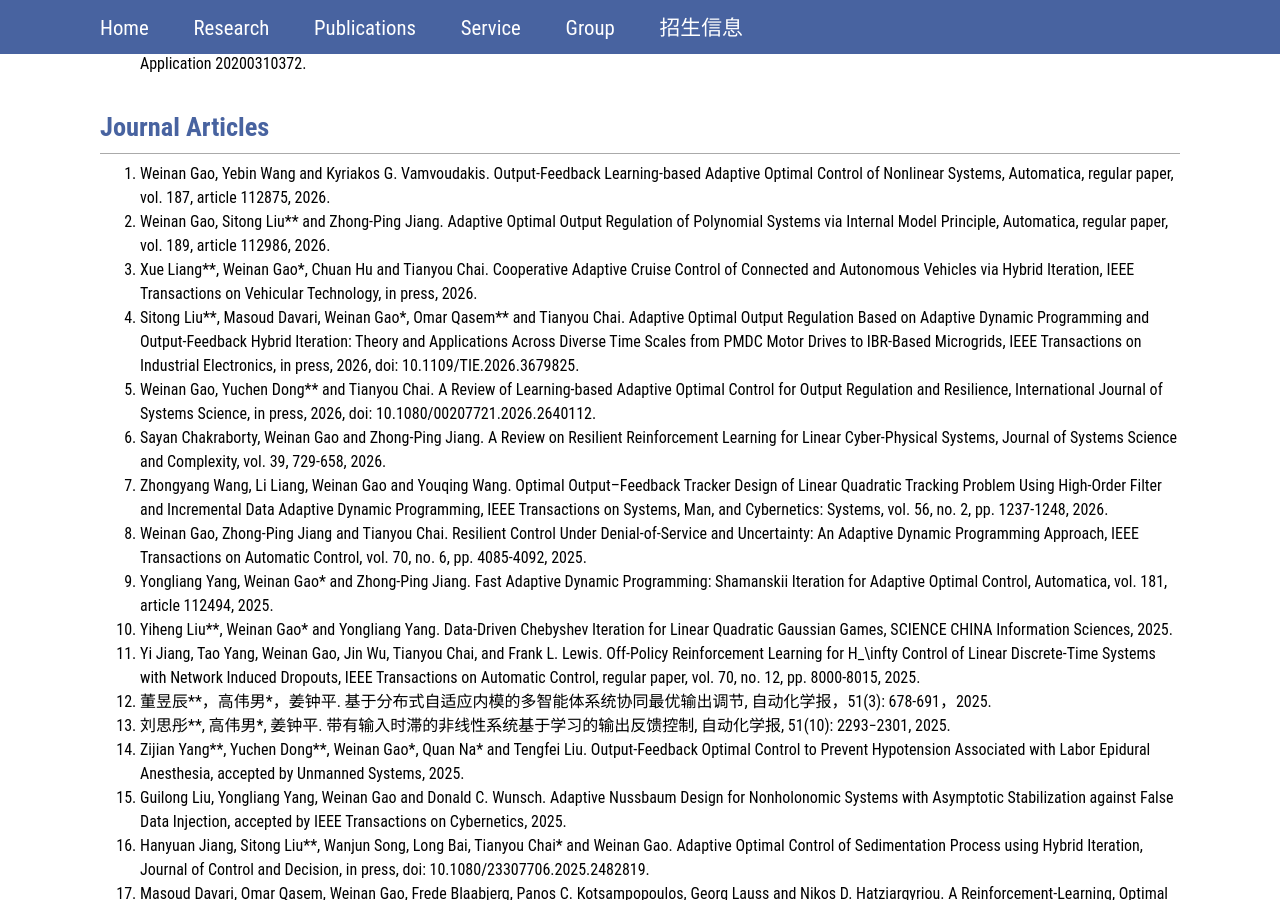
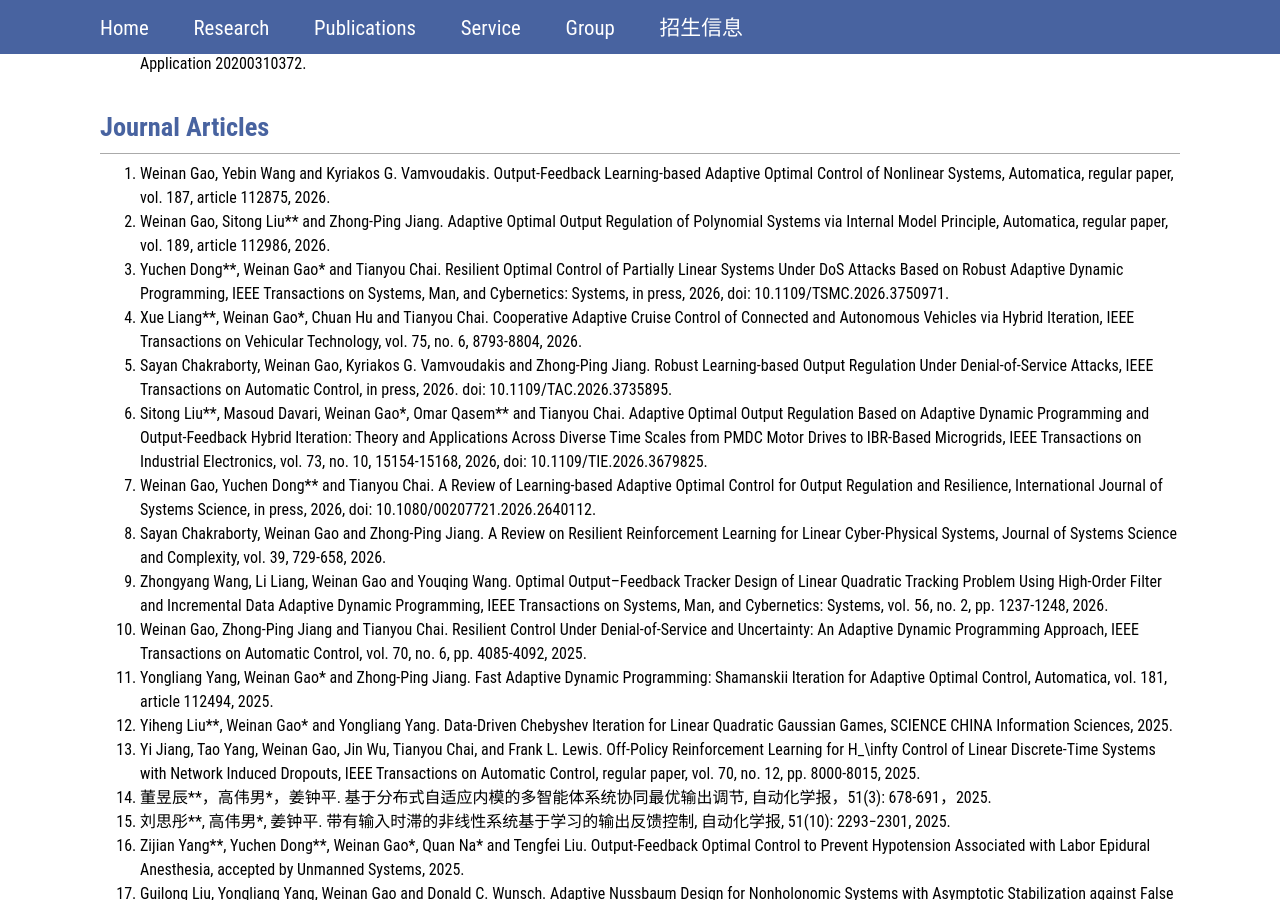
Before and after one commit to WeinanGao/weinangao.github.io, a Jekyll site: the page built from publications.markdown, in a window 1280 px wide and 900 px high, scrolled down 503 px. Built offline with Jekyll 4.4.1, drawn with Linux system fonts in a browser that asks for light colours.

Commit message:
Update publications.markdown

```diff
--- a/publications.markdown
+++ b/publications.markdown
@@ -31,9 +31,13 @@ permalink: /publications/
 
 <li> Weinan Gao, Sitong Liu** and Zhong-Ping Jiang. Adaptive Optimal Output Regulation of Polynomial Systems via Internal Model Principle, Automatica, regular paper, vol. 189, article 112986, 2026. </li>
 
-<li> Xue Liang**, Weinan Gao*, Chuan Hu and Tianyou Chai. Cooperative Adaptive Cruise Control of Connected and Autonomous Vehicles via Hybrid Iteration, IEEE Transactions on Vehicular Technology, in press, 2026. </li>
+<li> Yuchen Dong**, Weinan Gao* and Tianyou Chai. Resilient Optimal Control of Partially Linear Systems Under DoS Attacks Based on Robust Adaptive Dynamic Programming, IEEE Transactions on Systems, Man, and Cybernetics: Systems, in press, 2026, doi: 10.1109/TSMC.2026.3750971. </li>
 
-<li> Sitong Liu**, Masoud Davari, Weinan Gao*, Omar Qasem** and Tianyou Chai. Adaptive Optimal Output Regulation Based on Adaptive Dynamic Programming and Output-Feedback Hybrid Iteration: Theory and Applications Across Diverse Time Scales from PMDC Motor Drives to IBR-Based Microgrids, IEEE Transactions on Industrial Electronics, in press, 2026, doi: 10.1109/TIE.2026.3679825. </li>
+<li> Xue Liang**, Weinan Gao*, Chuan Hu and Tianyou Chai. Cooperative Adaptive Cruise Control of Connected and Autonomous Vehicles via Hybrid Iteration, IEEE Transactions on Vehicular Technology, vol. 75, no. 6, 8793-8804, 2026. </li>
+
+<li> Sayan Chakraborty, Weinan Gao, Kyriakos G. Vamvoudakis and Zhong-Ping Jiang. Robust Learning-based Output Regulation Under Denial-of-Service Attacks, IEEE Transactions on Automatic Control, in press, 2026. doi: 10.1109/TAC.2026.3735895. </li>
+
+<li> Sitong Liu**, Masoud Davari, Weinan Gao*, Omar Qasem** and Tianyou Chai. Adaptive Optimal Output Regulation Based on Adaptive Dynamic Programming and Output-Feedback Hybrid Iteration: Theory and Applications Across Diverse Time Scales from PMDC Motor Drives to IBR-Based Microgrids, IEEE Transactions on Industrial Electronics, vol. 73, no. 10, 15154-15168, 2026, doi: 10.1109/TIE.2026.3679825. </li>
 
 <li> Weinan Gao, Yuchen Dong** and Tianyou Chai. A Review of Learning-based Adaptive Optimal Control for Output Regulation and Resilience, International Journal of Systems Science, in press, 2026, doi: 10.1080/00207721.2026.2640112. </li>
 
```
